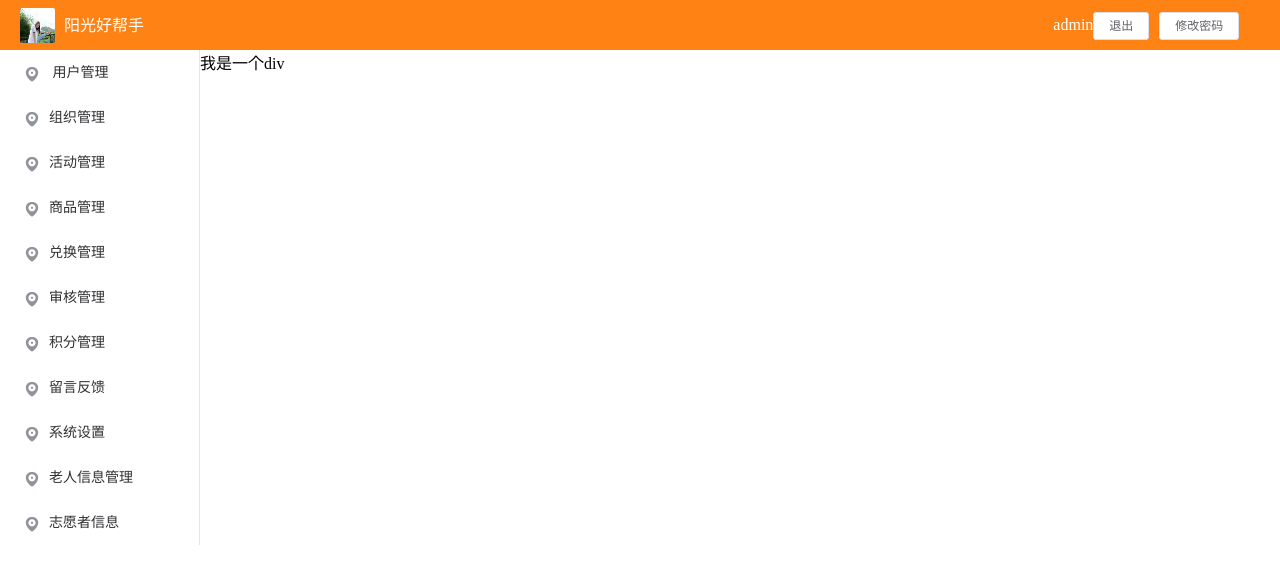
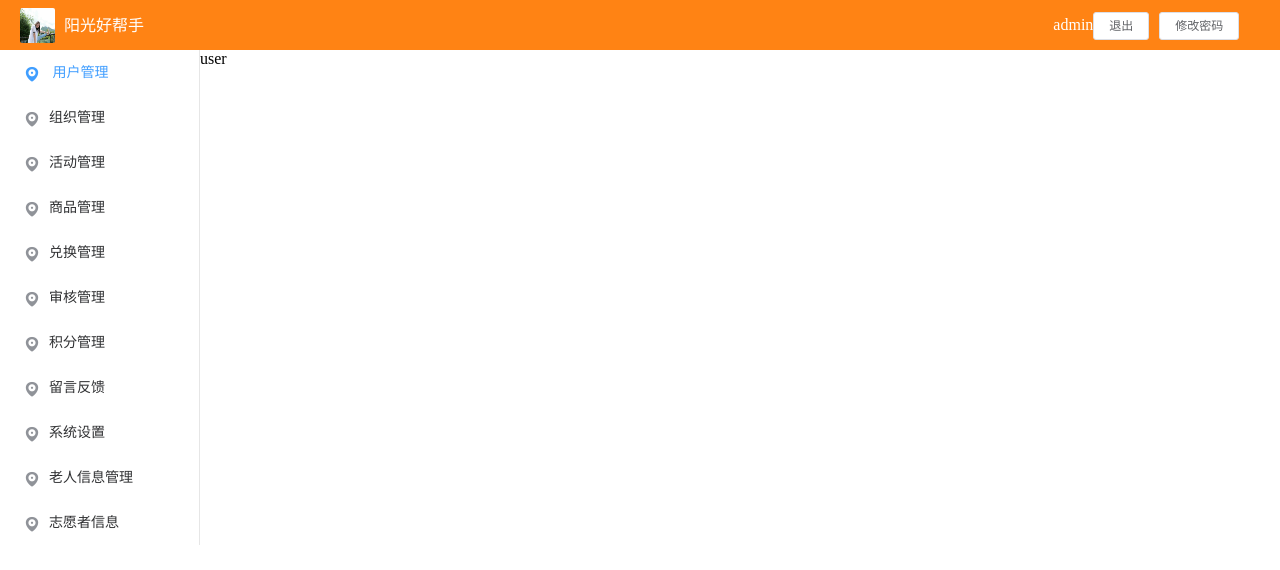
Before and after one commit to liuyue-happey/vueProject_yuan, a Vue app: page /#/index/user in a window 1280 px wide. Shown: the top 570 px of the page. Built offline with nearby package versions, Linux system fonts and the light colour scheme.

Commit message:
index页面代码提交

```diff
--- a/src/pages/index.vue
+++ b/src/pages/index.vue
@@ -21,12 +21,12 @@
             <el-col :span="24">
               <el-menu
                 :router="true"
-                default-active="2"
+                default-active="/index/user"
                 class="el-menu-vertical-demo"
                 @open="handleOpen"
                 @close="handleClose"
               >
-                <el-menu-item index="/index/user">
+                <el-menu-item index="/index/user" >
                   <i class="el-icon-location"></i>
                   用户管理
                 </el-menu-item>
--- a/src/pages/user.vue
+++ b/src/pages/user.vue
@@ -1,17 +1,15 @@
 
 <template>
-    <div id="user">
-        我是一个div
-    </div>
+  <div id="user">
+      user
+  </div>
 </template>
 <script>
 export default {
-    data(){
-        return{
-
-        }
-    }
-}
+  data() {
+    return {};user
+  }
+};
 </script>
 <style lang="less" scoped>
 
```
